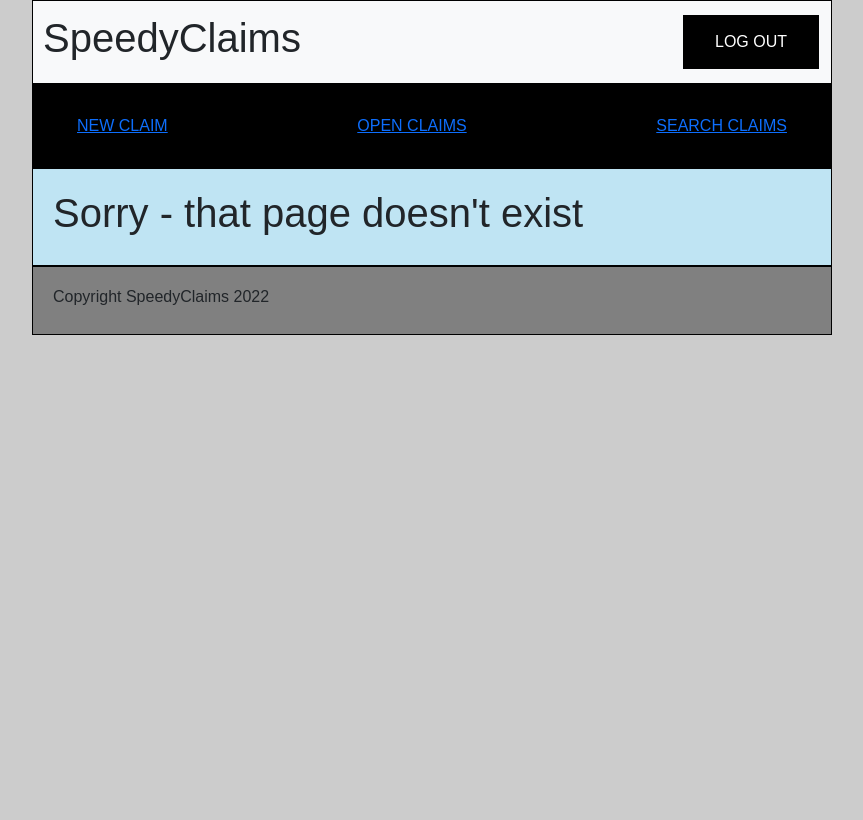
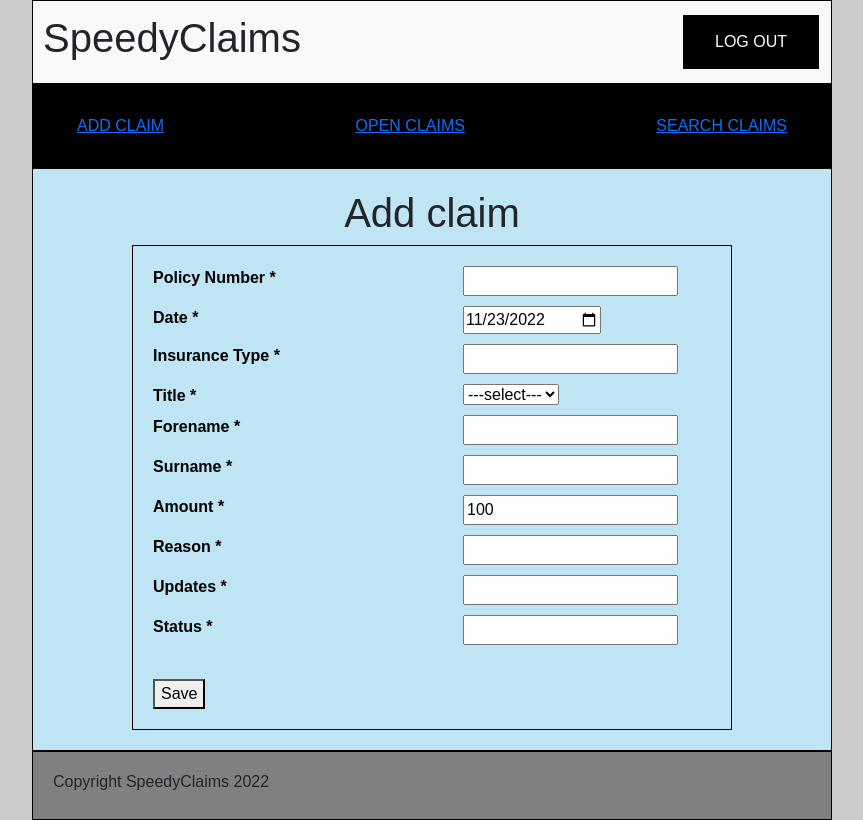
Before and after one commit to StarrLord123/quick-claims, a React (Create React App) app: page /addclaim in a window 1280 px wide. Shown: the whole page, without its empty margins (208-1071 px from the left). Built offline with nearby package versions, Linux system fonts and the light colour scheme.

Commit message:
Form updates

```diff
--- a/src/App.js
+++ b/src/App.js
@@ -3,7 +3,7 @@ import {useState} from "react";
 import "bootstrap/dist/css/bootstrap.min.css";
 import Menu from './components/Menu';
 import Welcome from "./components/Welcome";
-import NewClaim from './components/NewClaim';
+import AddClaim from './components/AddClaim/AddClaim';
 import OpenClaims from './components/OpenClaims/OpenClaims';
 import ClaimSearch from './components/ClaimSearch/ClaimSearch';
 import ClaimDetails from "./components/ClaimDetails";
@@ -17,7 +17,7 @@ const App = () => {
     <Routes>
       <Route element = {<Menu />}>
         <Route index element={<Welcome/>} />
-          <Route path="/newclaim" element={<NewClaim/>} />
+          <Route path="/addclaim" element={<AddClaim/>} />
           <Route path="/openclaims" element={<OpenClaims/>} />
           <Route path="/claimsearch"
               element={<ClaimSearch searchTerm={searchTerm} setSearchTerm={setSearchTerm} />} />
--- a/src/components/AddClaim/AddClaim.js
+++ b/src/components/AddClaim/AddClaim.js
@@ -6,20 +6,15 @@ const AddClaim = () => {
     const [message, setMessage] = useState("");
 
     const initialNewClaimState = {policyNumber : "",
-    date : new Date().toISOString().slice(0,10) , amount : "0",
-    country: "", currency: "", taxCode: "0", taxRate: "0.20", type : "SALE"}
-
-    /*
-      state =  {orderId : "", date : "", amount : "0", country: "", currency: "", taxCode: "0", taxRate: "0.20", type : "SALE"}
-      data = {field : "amount", value : "123"}
-    */
+    date : new Date().toISOString().slice(0,10) , insuranceType: "",
+    title: "", forename : "", surname: "", amount: "100", reason : "",
+    updates : "",  status : ""}
 
     const formReducer = (state, data) => {
         return {...state, [data.field] : data.value}
     }
 
-    //const [statefulVariable, setterFunction] = useReducer(reducerFunction, initialValue);
-    const [newTransaction, dispatch] = useReducer(formReducer, initialNewTransactionState);
+    const [newClaim, dispatch] = useReducer(formReducer, initialNewClaimState);
 
     const handleChange = (event) => {
         //event.target.id = the field
@@ -30,52 +25,63 @@ const AddClaim = () => {
     const handleSubmit = (event) => {
         event.preventDefault();
         setMessage("Saving...");
-        addNewTransaction(newTransaction)
-            .then( response => {
-                if (response.status === 200) {
-                    setMessage("New transaction added with id " + response.data.id);
-                }
-                else {
-                    setMessage("Something went wrong - status code was " + response.status);
-                }
+        // addNewClaim(newClaim)
+        //     .then( response => {
+        //         if (response.status === 200) {
+        //             setMessage("New Claim added with policy number " + response.data.id);
+        //         }
+        //         else {
+        //             setMessage("Something went wrong - status code was " + response.status);
+        //         }
 
-            } )
-            .catch( error => {
-                setMessage("Something went wrong - " + error);
-            })
+        //     } )
+        //     .catch( error => {
+        //         setMessage("Something went wrong - " + error);
+        //     })
     }
 
     return (
-    <form className="addTransactionsForm" onSubmit={handleSubmit}  >
-        <h2>New transaction</h2>
-        <label htmlFor="orderId">Order Id</label>
-        <input type="text" id="orderId" value={newTransaction.orderId} onChange={handleChange} />
-        <br/>
-        <label htmlFor="date">Date</label>
-        <input type="date" id="date" value={newTransaction.date} onChange={handleChange}/>
-        <br/>
-        <label htmlFor="country">Country</label>
-        <input type="text" id="country" value={newTransaction.country} onChange={handleChange} />
-        <br/>
-        <label htmlFor="currency">Currency</label>
-        <input type="text"  id="currency" value={newTransaction.currency} onChange={handleChange}/>
-        <br/>
-        <label htmlFor="amount">Amount</label>
-        <input type="text"  id="amount" value={newTransaction.amount} onChange={handleChange}/>
-        <br/>
-        <label htmlFor="taxCode">Tax Code</label>
-        <input type="text"  id="taxCode" value={newTransaction.taxCode} onChange={handleChange}/>
-        <br/>
-        <label htmlFor="taxRate">Tax Rate</label>
-        <input type="text"  id="taxRate" value={newTransaction.taxRate} onChange={handleChange}/>
-        <br/>
-        <label htmlFor="type">Type</label>
-        <input type="text"  id="type" value={newTransaction.type} onChange={handleChange} />
-        <br/>
-        <button type="submit" >Save</button>
-        <div>{message}</div>
-    </form>
+
+    <div className="container">
+        <div className="text-center">
+            <h1>Add claim</h1>
+        </div>
+
+        <div className="container form">
+
+        <form className="addClaimsForm" onSubmit={handleSubmit}  >
+            <label htmlFor="PolicyNumber">Policy Number *</label>
+            <input type="text" id="PolicyNumber" value={newClaim.PolicyNumber} onChange={handleChange} />
+            <label htmlFor="date">Date *</label>
+            <input type="date" id="date" value={newClaim.date} onChange={handleChange}/>
+            <label htmlFor="insuranceType">Insurance Type *</label>
+            <input type="text" id="insuranceType" value={newClaim.insuranceType} onChange={handleChange} />
+            <label htmlFor="title">Title *</label>
+            <select id="title" value={newClaim.title} onChange={handleChange}>
+            <option value="" disabled={true}> ---select---</option>
+                <option value="mr">Mr</option>
+                <option value="ms">Ms</option>
+                <option value="mx">Mx</option>
+            </select>
+            <label htmlFor="forename">Forename *</label>
+            <input type="text"  id="forename" value={newClaim.forename} onChange={handleChange}/>
+            <label htmlFor="surname">Surname *</label>
+            <input type="text"  id="surname" value={newClaim.surname} onChange={handleChange}/>
+            <label htmlFor="amount">Amount *</label>
+            <input type="text"  id="amount" value={newClaim.amount} onChange={handleChange}/>
+            <label htmlFor="reason">Reason *</label>
+            <input type="text"  id="reason" value={newClaim.reason} onChange={handleChange} />
+            <label htmlFor="updates">Updates *</label>
+            <input type="text"  id="updates" value={newClaim.updates} onChange={handleChange} />
+            <label htmlFor="status">Status *</label>
+            <input type="text"  id="status" value={newClaim.status} onChange={handleChange} />
+            <br/>
+            <button type="submit" >Save</button>
+            <div>{message}</div>
+        </form>
+        </div>
+    </div>
     )
 }
 
-export default AddTransaction;
+export default AddClaim;
--- a/src/components/Menu.js
+++ b/src/components/Menu.js
@@ -16,7 +16,7 @@ const Menu = () =>
         </div>
         <nav>
             <div className="container bg-black heading d-flex flex-row justify-content-between align-items-left">
-                <button className="button"><NavLink to="/newclaim">NEW CLAIM</NavLink></button>
+                <button className="button"><NavLink to="/addclaim">ADD CLAIM</NavLink></button>
                 <button className="button"><NavLink to="/openclaims">OPEN CLAIMS</NavLink></button>
                 <button className="button"><NavLink to="/claimsearch">SEARCH CLAIMS</NavLink></button>
             </div>
```
